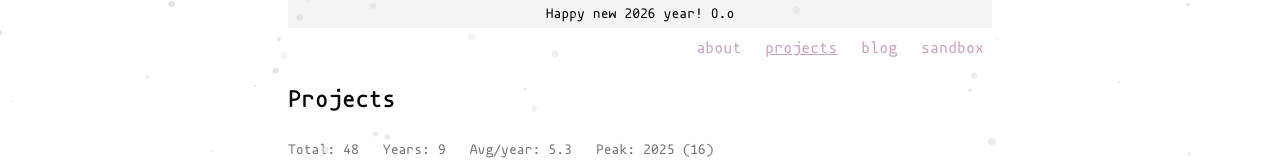
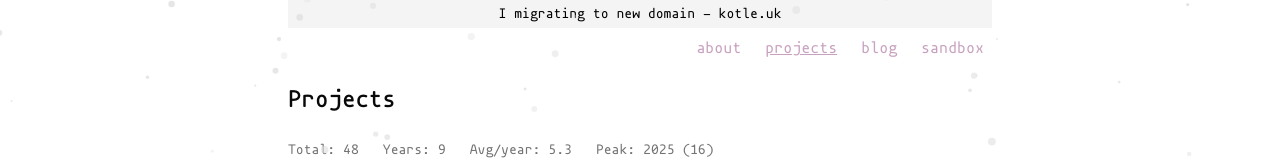
Before and after one commit to kotleni/kotleni.github.io, a Next.js app: page /projects in a window 1280 px wide. Shown: the top 160 px of the page. Built offline with nearby package versions, Linux system fonts and the light colour scheme.

Commit message:
chore: upd news banner

```diff
--- a/src/components/root-layout-content.tsx
+++ b/src/components/root-layout-content.tsx
@@ -44,7 +44,7 @@ export function RootLayoutContent({
                     className="w-full bg-accent flex flex-row justify-center items-center gap-2 p-1"
                     hidden={isFullsized}
                 >
-                    <p className="text-sm">Happy new 2026 year! O.o</p>
+                    <p className="text-sm">I migrating to new domain - kotle.uk</p>
                 </div>
                 <header
                     className="flex flex-row justify-end p-3 md:p-0"
```
